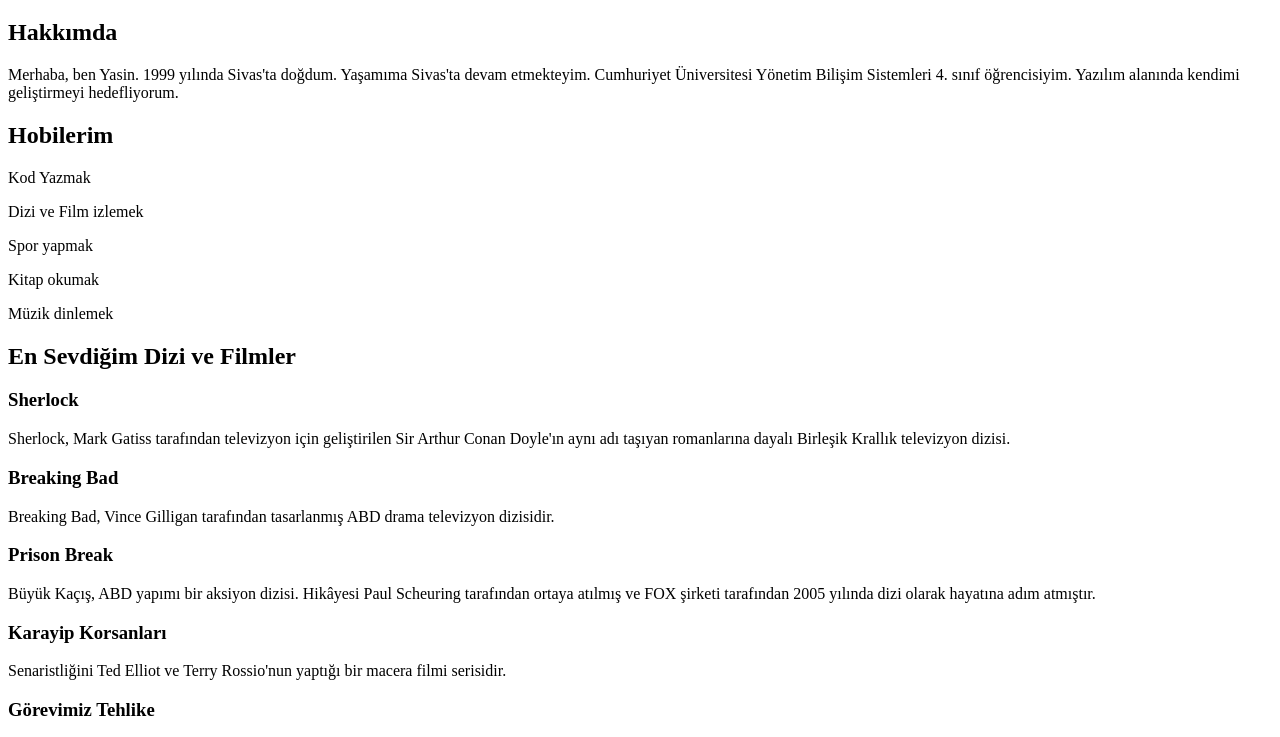
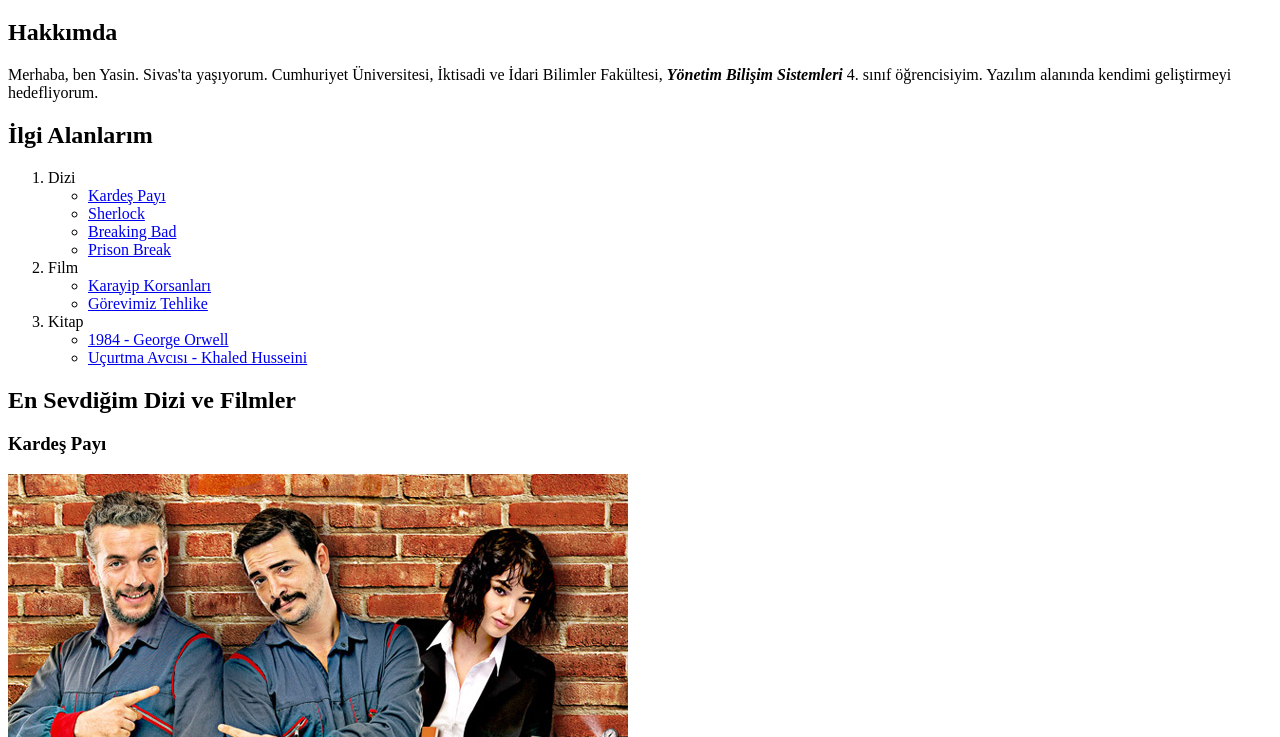
Before and after one commit to yasinzkn/PatikaHTML, a plain HTML site: page HTMLOdev1/index.html in a window 1280 px wide. Shown: the part 61-798 px from the top of the page. Drawn offline with Linux system fonts and the light colour scheme.

Commit message:
update commit

```diff
--- a/HTMLOdev1/index.html
+++ b/HTMLOdev1/index.html
@@ -13,19 +13,79 @@
     <!-- Hakkımdaki bilgiler -->
     <h2>Hakkımda</h2>
     <p>
-       Merhaba, ben Yasin. 1999 yılında Sivas'ta doğdum. Yaşamıma Sivas'ta devam etmekteyim. Cumhuriyet Üniversitesi Yönetim Bilişim Sistemleri 4. sınıf öğrencisiyim.
+            Merhaba, ben Yasin. Sivas'ta yaşıyorum. Cumhuriyet Üniversitesi, İktisadi ve İdari Bilimler Fakültesi, <strong><em>Yönetim Bilişim Sistemleri</em></strong> 4. sınıf öğrencisiyim.
             Yazılım alanında kendimi geliştirmeyi hedefliyorum.
     </p>
+
     <!-- İlgi Alanlarım -->
-    <h2>Hobilerim</h2>
-    <p> Kod Yazmak</p>
-    <p>Dizi ve Film izlemek</p>
-    <p>Spor yapmak</p>
-    <p>Kitap okumak</p>
-    <p>Müzik dinlemek</p>
+        <h2>İlgi Alanlarım</h2>
+        <ol>
+            <li>
+                Dizi
+            </li>
+            <ul>
+                <li>
+                    <a href="https://www.imdb.com/title/tt3671754/" target="_blank">
+                        Kardeş Payı
+                    </a>
+                </li>
+                <li>
+                    <a href="https://www.imdb.com/title/tt1475582/" target="_blank">
+                        Sherlock
+                    </a>
+                </li>
+                <li>
+                    <a href="https://www.imdb.com/title/tt0903747/" target="_blank">
+                        Breaking Bad
+                    </a>
+                </li>
+                <li>
+                    <a href="https://www.imdb.com/title/tt0455275/" target="_blank">
+                        Prison Break
+                    </a>
+                </li>
+            </ul>
+            <li>
+                Film
+            </li>
+            <ul>
+                <li>
+                    <a href="https://www.imdb.com/list/ls059602270/" target="_blank">
+                        Karayip Korsanları
+                    </a>
+                </li>
+                <li>
+                    <a href="https://www.imdb.com/list/ls066600640/" target="_blank">
+                        Görevimiz Tehlike
+                    </a>
+                </li>
+            </ul>
+            <li>
+                Kitap
+            </li>
+            <ul>
+                <li>
+                    <a href="https://www.goodreads.com/book/show/40961427-1984" target="_blank">
+                        1984 - George Orwell
+                    </a>
+                </li>
+                <li>
+                    <a href="https://www.goodreads.com/book/show/6863831-u-urtma-avc-s?" target="_blank">
+                        Uçurtma Avcısı - Khaled Husseini
+                    </a>
+                </li>
+            </ul>
+        </ol>
 
         <!-- En Sevdiğim Seriler -->
         <h2>En Sevdiğim Dizi ve Filmler</h2>
+        <h3>
+            Kardeş Payı
+        </h3>
+        <img src="/images/KardesPayi.jpeg" alt="Kardes Payi Kapak Fotografi" title="Kardeş Payı">
+        <p>
+            Kardeş Payı, Mehmet Yiğit Alp'in yapımcılığını ve Selçuk Aydemir'in yönetmenliğini üstlendiği komedi türündeki Türk televizyon dizisidir.
+        </p>
         <h3>Sherlock</h3>
         <p>
             Sherlock, Mark Gatiss tarafından televizyon için geliştirilen Sir Arthur Conan Doyle'ın aynı adı taşıyan romanlarına dayalı Birleşik Krallık televizyon dizisi.
```
Also changed, not shown: images/KardesPayi.jpeg (added). Lines whose indentation alone changed are shown as unchanged.
